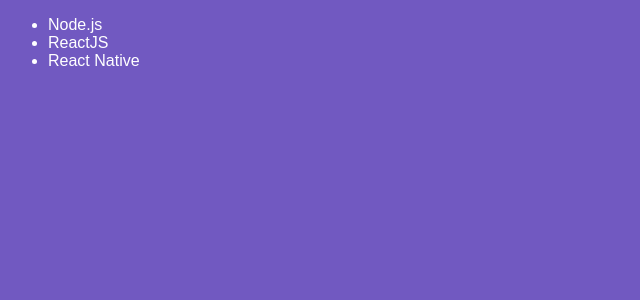
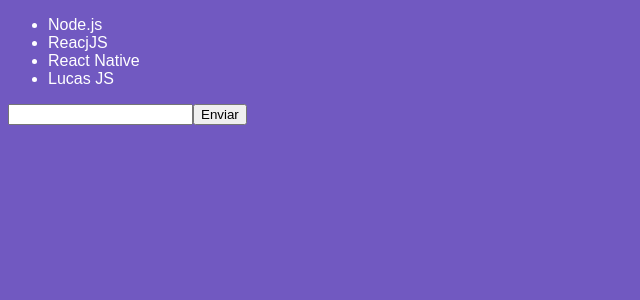
Before and after one commit to marcoscuomo/gostack-react, a React app: page / in a window 1280 px wide. Shown: the top 300 px of the page, without its empty margins (0-640 px from the left). Built offline with nearby package versions, Linux system fonts and the light colour scheme.

Commit message:
Estado - Imutabilidade

```diff
--- a/src/components/TechList.js
+++ b/src/components/TechList.js
@@ -3,22 +3,55 @@
 class TechList extends Component {
 
     state = {
+        newTech: '',
         techs: [
             'Node.js',
             'ReacjJS',
-            'React Native'
+            'React Native',
+            'Lucas JS'
         ]
     };
 
+    handleInputChange = e => {
+        // console.log(e.target.value);
+        this.setState({ newTech: e.target.value});
+    }
+
+    handleSubmit = e => {
+        e.preventDefault();
+
+        //console.log(this.state.newTech);
+
+        this.setState({
+            techs: [... this.state.techs, this.state.newTech],
+            newTech: ''
+        });
+    }
+
     render() {
-        console.log(this.state);
+
         return (
-            <ul>
-                <li>Node.js</li>
-                <li>ReactJS</li>
-                <li>React Native</li>
-            </ul>
+            <form onSubmit={this.handleSubmit}>
+                {/* <h1>{this.state.newTech}</h1> */}
+                <ul>
+                    {this.state.techs.map(tech => <li key={tech}>{tech}</li> )}
+                </ul>
+                <input
+                type="text"
+                onChange={this.handleInputChange}
+                value={this.state.newTech} />
+                <button type="submit">Enviar</button>
+            </ form>
         );
+
+        // console.log(this.state);
+        // return (
+        //     <ul>
+        //         <li>Node.js</li>
+        //         <li>ReactJS</li>
+        //         <li>React Native</li>
+        //     </ul>
+        // );
     }
 }
 
```
